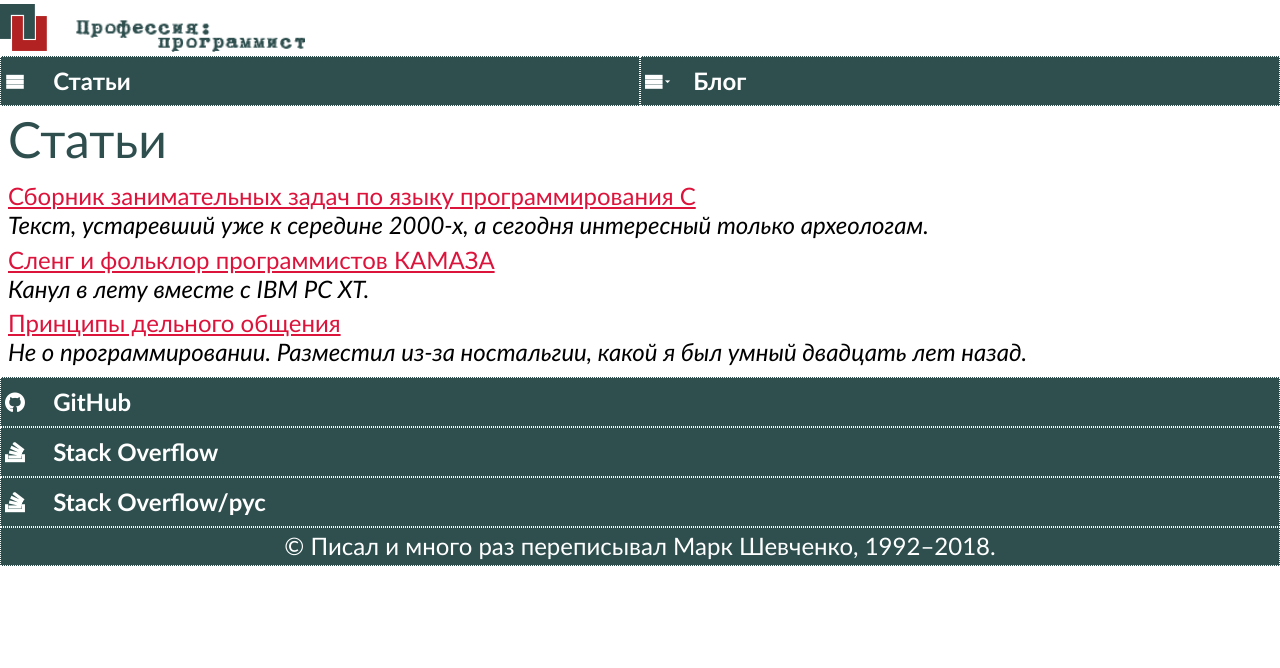
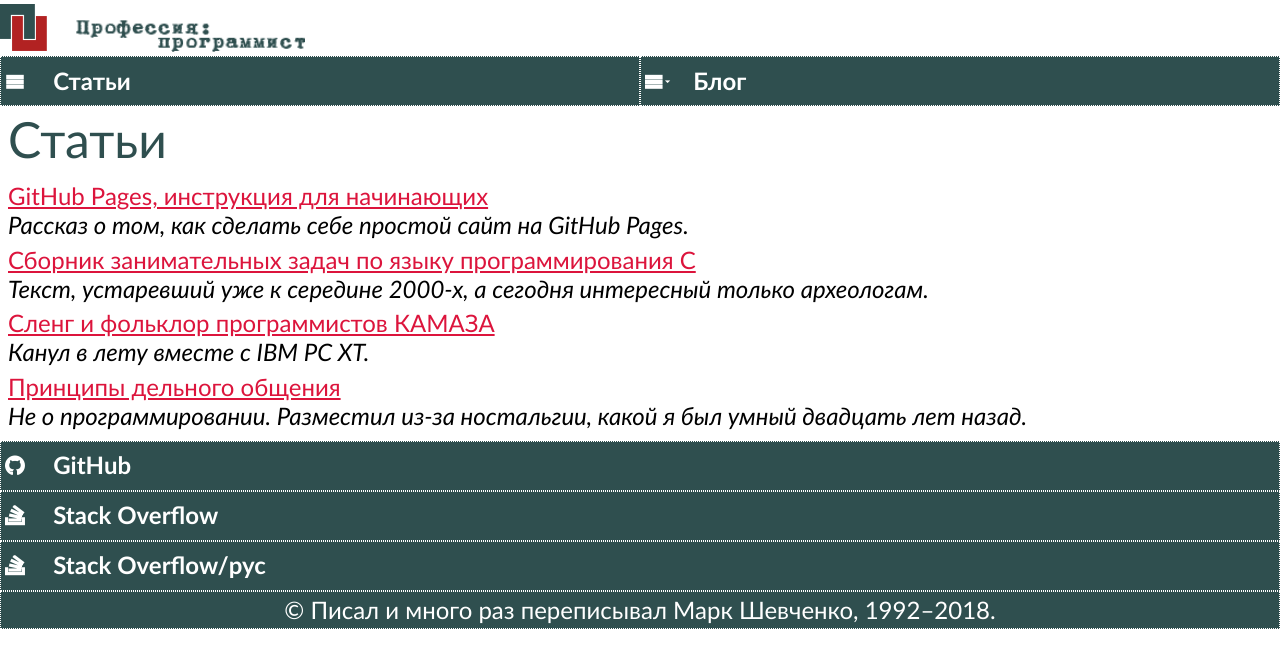
Before and after one commit to markshevchenko/markshevchenko.github.io, a Jekyll site: the page built from articles/index.md, in a window 1280 px wide. Shown: the top 668 px of the page. Built offline with Jekyll 4.4.1, drawn with Linux system fonts in a browser that asks for light colours; some web fonts are replaced.

Commit message:
Опубликовал статью.

```diff
--- a/articles/index.md
+++ b/articles/index.md
@@ -3,7 +3,10 @@ layout: default
 title: Статьи
 ---
 
-<h1>Статьи</h1>
+# Статьи
+
+* [GitHub Pages, инструкция для начинающих](github-pages) \\
+  *Рассказ о том, как сделать себе простой сайт на GitHub Pages.*
 
 * [Сборник занимательных задач по языку программирования C](c-book-of-problems) \\
   *Текст, устаревший уже к середине 2000-х, а сегодня интересный только археологам.*
```
Also changed, not shown: articles/efficient-communication-principles.md (+1 -1 lines), articles/github-pages.md (+1 -1 lines).
